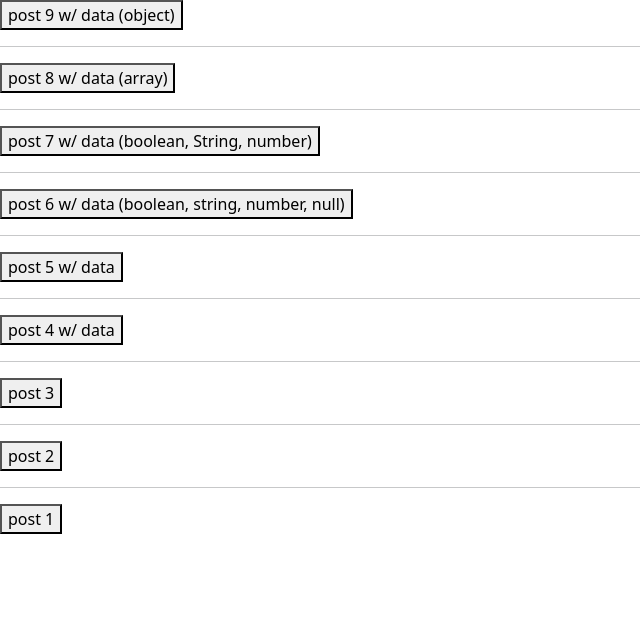
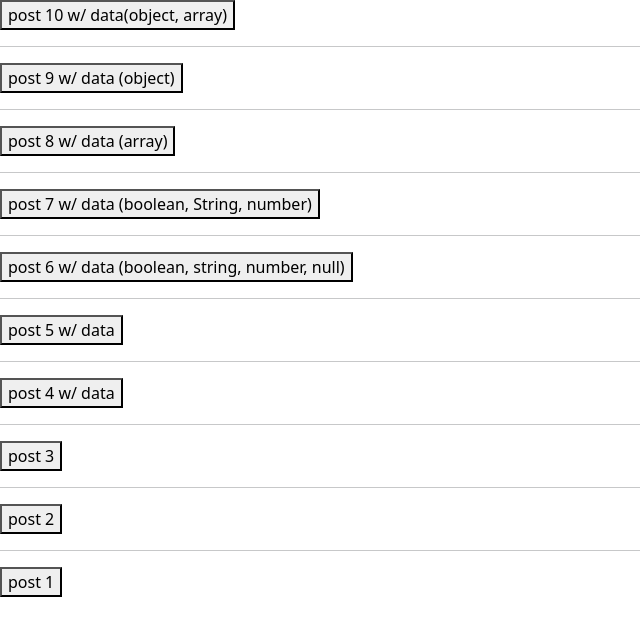
Before and after one commit to sebaek/react-20250630, a React (Vite) app: page / in a window 1280 px wide. Shown: the top 636 px of the page, without its empty margins (0-640 px from the left). Built offline with nearby package versions, Linux system fonts and the light colour scheme.

Commit message:
object, array 전송

```diff
--- a/src/App54.jsx
+++ b/src/App54.jsx
@@ -68,8 +68,22 @@ function App54(props) {
     });
   }
 
+  function handleButton10Click() {
+    axios.post("/api/main29/sub10", {
+      cityList: ["paris", "ny", "seoul"],
+      team: {
+        name: "토트넘",
+        location: "런던",
+      },
+    });
+  }
+
   return (
     <div>
+      <button onClick={handleButton10Click}>
+        post 10 w/ data(object, array)
+      </button>
+      <hr />
       <button onClick={handleButton9Click}>post 9 w/ data (object)</button>
       <hr />
       <button onClick={handleButton8Click}>post 8 w/ data (array)</button>
```
